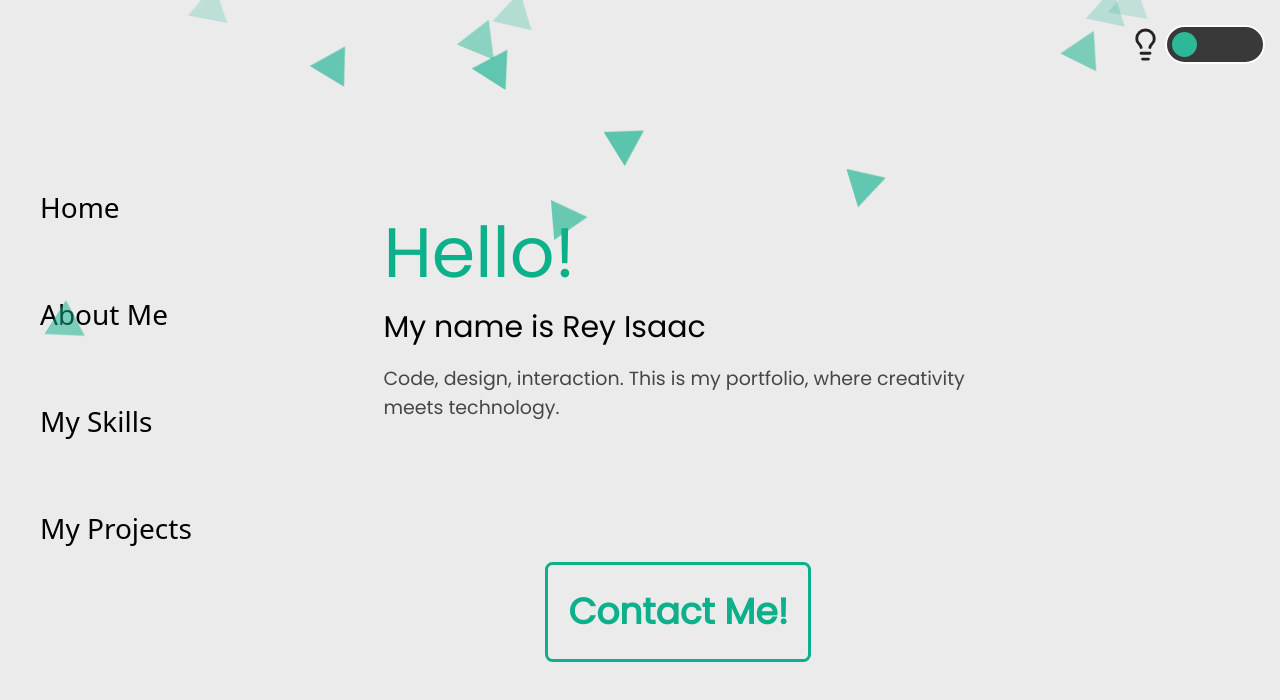
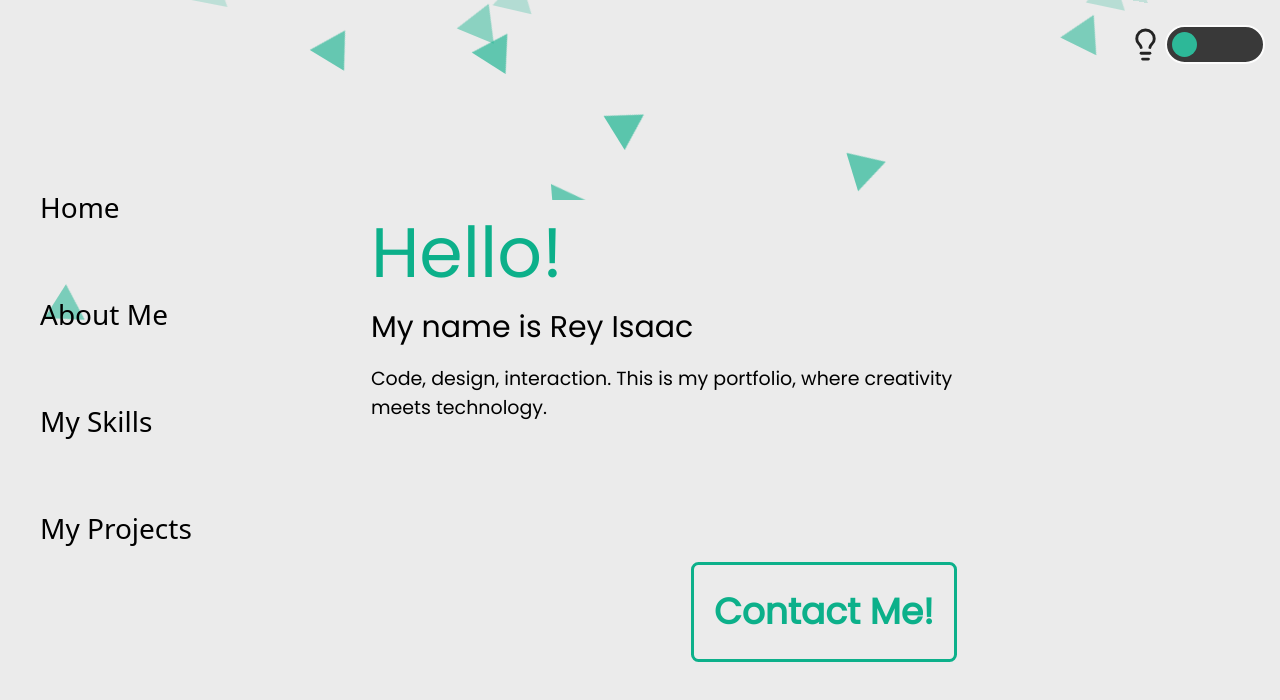
Before and after one commit to ReyOrdonez/MiPortafolio, a Next.js app: page / in a window 1280 px wide. Shown: the top 700 px of the page. Built offline with nearby package versions, Linux system fonts and the light colour scheme.

Commit message:
fixed design details in all sections

```diff
--- a/app/layout.js
+++ b/app/layout.js
@@ -27,7 +27,7 @@ export default function RootLayout({ children }) {
     <Provider store={store}>
       <html
         lang="en"
-        className={`md:text-[18px] lg:text-[20px] ${poppins.variable} ${inter.variable}`}
+        className={` md:text-[18px] lg:text-[20px] ${poppins.variable} ${inter.variable}`}
       >
         <ThemeManager />
         <body
--- a/app/page.js
+++ b/app/page.js
@@ -8,7 +8,7 @@ import Projects from "@/components/projects/projects";
 
 export default function Home() {
   return (
-    <main className="text-center snap-y overflow-y-scroll snap-mandatory h-screen hide-scrollbar lg:ml-[6vw]">
+    <main className="scroll-smooth text-center snap-y overflow-y-scroll snap-mandatory h-screen hide-scrollbar lg:ml-[6vw]">
       <ToggleThemeButtonMobile className="fixed top-0 right-0 mt-4" />
       <Title />
       <AboutMe />
--- a/components/aboutMe/aboutMe.js
+++ b/components/aboutMe/aboutMe.js
@@ -6,7 +6,7 @@ const AboutMe = () => {
       id="About"
       className={`h-screen mx-5 pb- text-left snap-center flex flex-col justify-center lg:items-center`}
     >
-      <div className="flex flex-col gap-8">
+      <div className="flex flex-col gap-8 bg-[rgb(235,235,235)] dark:bg-black">
         <h2 className={`pb-6`}>About me</h2>
         <p>
           I’m <label>Frontend Developer</label> with experience in{" "}
--- a/components/contactButton/contactButton.js
+++ b/components/contactButton/contactButton.js
@@ -3,9 +3,10 @@
 const ContactButton = ({ className }) => {
   return (
     <button
-      className={`w-auto transition-all duration-[199ms] hover:text-green-950 hover:border-green-950 text-myGreen border-solid border-[3px] border-myGreen font-semibold rounded-md ${className} font-poppins`}
+      className={`w-auto relative transition-all duration-[199ms] group hover:text-white text-myGreen border-solid border-[3px] border-myGreen font-semibold rounded-md ${className} font-poppins`}
     >
       Contact Me!
+      <div className="absolute inset-0 w-[0] h-[100%] bg-myGreen z-[-2] group-hover:w-[100%] transition-all duration-150"></div>
     </button>
   );
 };
--- a/components/home/title.js
+++ b/components/home/title.js
@@ -8,14 +8,17 @@ const Title = () => {
       id="Home"
       className={`h-screen flex flex-col items-center text-center snap-center`}
     >
-      <div className="max-w-screen-sm mt-[25vh]">
-        <h1 className="text-myGreen ml-5">Hello!</h1>
-        <h2 className="ml-5">My name is Rey Isaac</h2>
-        <h3 className="mt-3 mb-12 ml-5 opacity-70">
-          Code, design, interaction. This is my portfolio, where creativity
-          meets technology.
-        </h3>
-        <ContactButton className="ml-0 text-[1.8rem] mb-44 p-4 mt-[10vh]" />
+      <div className="ml-5 max-w-screen-sm mt-[25vh] text-left">
+        <div className="bg-[rgb(235,235,235)] dark:bg-black">
+          <h1 className="inline text-myGreen ">Hello!</h1>
+          <h2>My name is Rey Isaac</h2>
+          <h3 className="mt-3 mb-12 ">
+            Code, design, interaction. This is my portfolio, where creativity
+            meets technology.
+          </h3>
+        </div>
+
+        <ContactButton className="ml-0 lg:ml-[50%] text-[1.8rem] mb-44 p-4 mt-[10vh]" />
       </div>
     </section>
   );
--- a/components/navBar/navBar.js
+++ b/components/navBar/navBar.js
@@ -5,19 +5,19 @@ const NavBar = () => {
     <div
       className={`flex flex-col text-[28px] fixed top-[50%] translate-y-[-50%] ml-8`}
     >
-      <a className="group nav">
+      <a href="#Home" className="group nav">
         Home
         <div className=" bg-myGreen min-h-1 mr-[100%] group-hover:mx-0 transition-all duration-[170ms] ease-linear rounded-[1px]"></div>
       </a>
-      <a className="group nav">
+      <a href="#About" className="group nav">
         About Me
         <div className=" bg-myGreen min-h-1 mr-[100%] group-hover:mx-0 transition-all duration-[170ms] ease-linear rounded-[1px]"></div>
       </a>
-      <a className="group nav">
+      <a href="#Myskills" className="group nav">
         My Skills
         <div className=" bg-myGreen min-h-1 mr-[100%] group-hover:mx-0 transition-all duration-[170ms] ease-linear rounded-[1px]"></div>
       </a>
-      <a className="group nav">
+      <a href="#MyProjects" className="group nav">
         My Projects
         <div className=" bg-myGreen min-h-1 mr-[100%] group-hover:mx-0 transition-all duration-[170ms] ease-linear rounded-[1px]"></div>
       </a>
--- a/components/navBarMobile/navBarMobile.js
+++ b/components/navBarMobile/navBarMobile.js
@@ -13,19 +13,19 @@ const NavBarMobile = () => {
       <div
         className={`opacity-90 flex flex-col text-white bg-darkTheme p-12 h-screen w-[70vw] lg:w-[40vw] font-inter`}
       >
-        <a className="group nav">
+        <a href="#Home" className="group nav">
           Home
           <div className="bg-myGreen min-h-1 mr-[100%] group-hover:mx-0 transition-all duration-[190ms] ease-linear rounded-[1px]"></div>
         </a>
-        <a className="group nav">
+        <a href="#About" className="group nav">
           About
           <div className="bg-myGreen min-h-1 mr-[100%] group-hover:mx-0 transition-all duration-[190ms] ease-linear rounded-[1px]"></div>
         </a>
-        <a className="group nav">
+        <a href="#Myskills" className="group nav">
           My skills
           <div className="bg-myGreen min-h-1 mr-[100%] group-hover:mx-0 transition-all duration-[190ms] ease-linear rounded-[1px]"></div>
         </a>
-        <a className="group nav">
+        <a href="#MyProjects" className="group nav">
           Projects
           <div className="bg-myGreen min-h-1 mr-[100%] group-hover:mx-0 transition-all duration-[190ms] ease-linear rounded-[1px]"></div>
         </a>
--- a/components/projectCard/projectCard.js
+++ b/components/projectCard/projectCard.js
@@ -10,7 +10,7 @@ const ProjectCard = ({ title, desc, images, technologies }) => {
 
   return (
     <div
-      className={`bg-zinc-900 p-3 rounded-[4px] max-w-[360px] lg:max-w-[450px] mb-10 overflow-hidden transition-all duration-500 ease-in-out ${
+      className={`bg-zinc-900 px-5 py-3 rounded-[20px] max-w-[340px] lg:max-w-[470px] mb-10 overflow-hidden transition-all duration-500 ease-in-out ${
         open == true ? "max-h-[1000px]" : "max-h-[7.5rem]"
       }`}
     >
--- a/components/projects/projects.js
+++ b/components/projects/projects.js
@@ -5,7 +5,7 @@ import ProjectCard from "../projectCard/projectCard";
 const Projects = () => {
   return (
     <section
-      id="Myskills"
+      id="MyProjects"
       className={`h-screen min-h-screen text-left flex flex-col snap-start overflow-scroll hide-scrollbar`}
     >
       <h2 className="mb-14 mt-28 mx-5 lg:ml-[20vw]">My projects</h2>
--- a/components/triangleGenerator/triangleGenerator.js
+++ b/components/triangleGenerator/triangleGenerator.js
@@ -18,7 +18,7 @@ const TriangleGenerator = ({ trianglesNumber }) => {
     };
   }, []);
   return (
-    <div className="fixed w-[100vw] pointer-events-none top-[-5%]">
+    <div className="fixed w-[100vw] pointer-events-none top-[-7%] z-[-10]">
       {triangleArray.map((_, key) => (
         <Triangle key={key} />
       ))}
```
